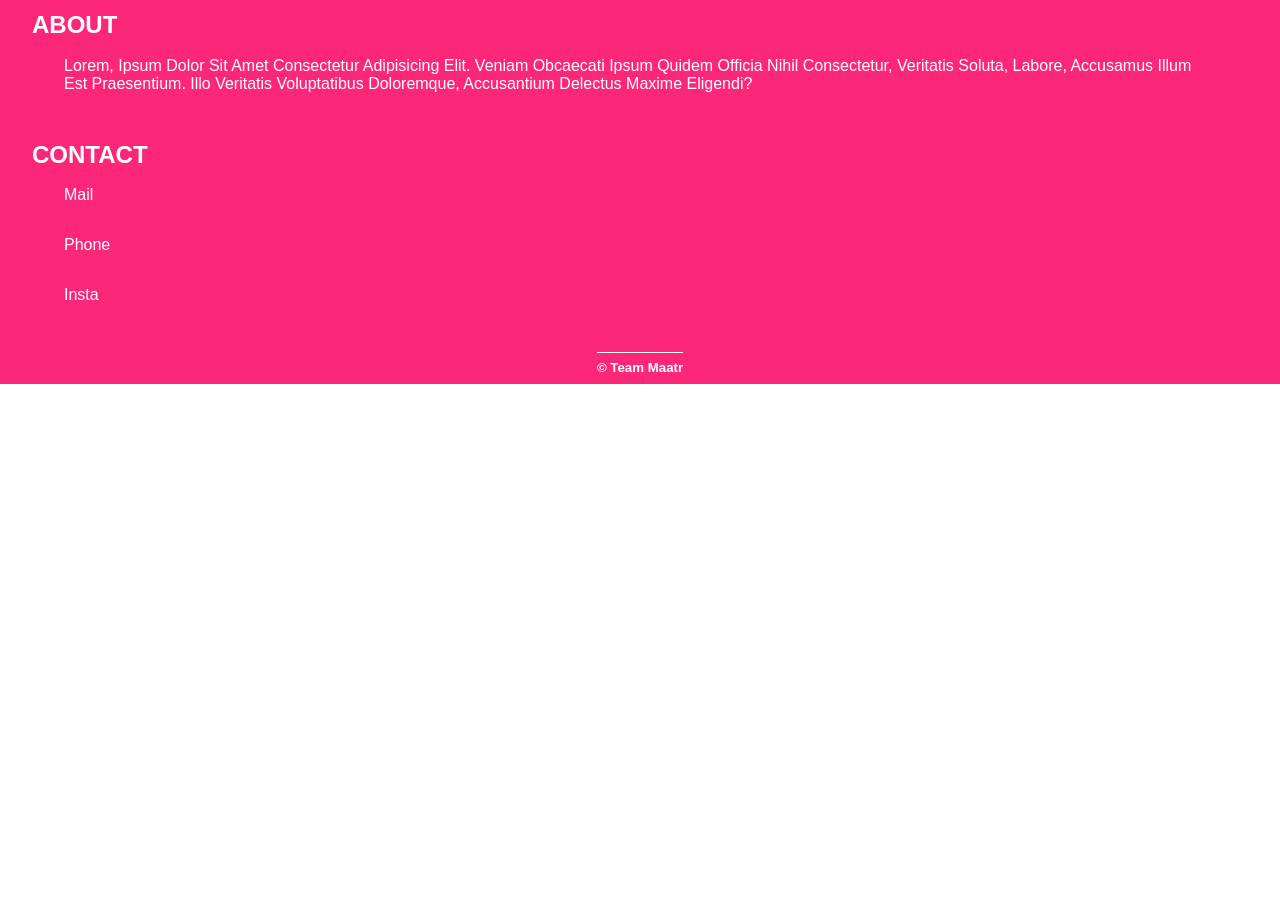
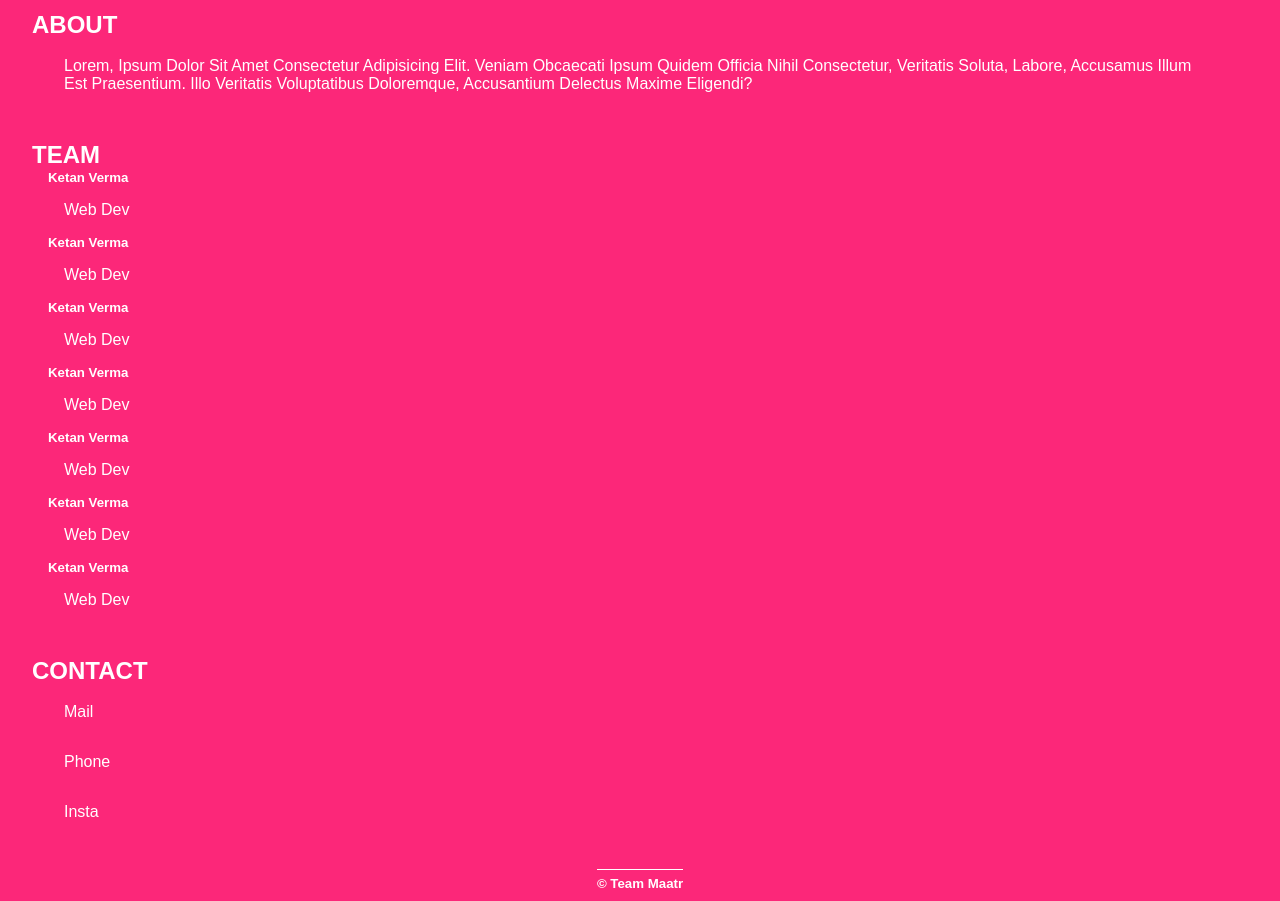
Before and after one commit to Ketan-Verma/maatra, a plain HTML site: page index.html in a window 1280 px wide. Shown: the part 1200-2101 px from the top of the page. Before the commit the page ends 1584 px from the top, so only its background shows below. Drawn offline with Linux system fonts and the light colour scheme.

Commit message:
Update index.html

```diff
--- a/index.html
+++ b/index.html
@@ -13,9 +13,9 @@
         <div class="navbar">
             <ul class="list">
                 <li><a href="#">HOME</a></li>
-                <li><a href="#">ABOUT</a></li>
-                <li><a href="#">TEAM</a></li>
-                <li><a href="#">CONTACT</a></li>
+                <li ><a  href="#about">ABOUT</a></li>
+                <li><a  href="#team">TEAM</a></li>
+                <li><a id="cont" href="#contact">CONTACT</a></li>
             </ul>
         </div>
         <div class="trio">
@@ -86,13 +86,57 @@
  </div>
 
     <footer>
-       <div class="foot-card">
-           <h4>About</h4>
+       <div id="about" class="foot-card">
+           <h4 >About</h4>
            <div class="sub">
                 <p>Lorem, ipsum dolor sit amet consectetur adipisicing elit. Veniam obcaecati ipsum quidem officia nihil consectetur, veritatis soluta, labore, accusamus illum est praesentium. Illo veritatis voluptatibus doloremque, accusantium delectus maxime eligendi?</p>
            </div>
        </div>
-       <div class="foot-card">
+       <div id="team" class="foot-card">
+        <h4>Team</h4>
+        <div id="sub" class="sub">
+
+            <div class="sub-child">
+                <!-- <div class="img-sub">
+                    <img src="./team-img/ketan.jpg" alt="">
+                </div> -->
+                <h5>Ketan Verma</h5>
+                <p>Web Dev</p>
+            </div>
+            <div class="sub-child">
+
+                <h5>Ketan Verma</h5>
+                <p>Web Dev</p>
+            </div>
+            <div class="sub-child">
+
+                <h5>Ketan Verma</h5>
+                <p>Web Dev</p>
+            </div>
+            <div class="sub-child">
+
+                <h5>Ketan Verma</h5>
+                <p>Web Dev</p>
+            </div>
+            <div class="sub-child">
+
+                <h5>Ketan Verma</h5>
+                <p>Web Dev</p>
+            </div>
+            <div class="sub-child">
+
+                <h5>Ketan Verma</h5>
+                <p>Web Dev</p>
+            </div>
+            <div class="sub-child">
+
+                <h5>Ketan Verma</h5>
+                <p>Web Dev</p>
+            </div>
+        </div>
+
+    </div>
+       <div id="contact" class="foot-card">
         <h4>Contact</h4>
         <div class="sub">
              <p>mail</p>
```
